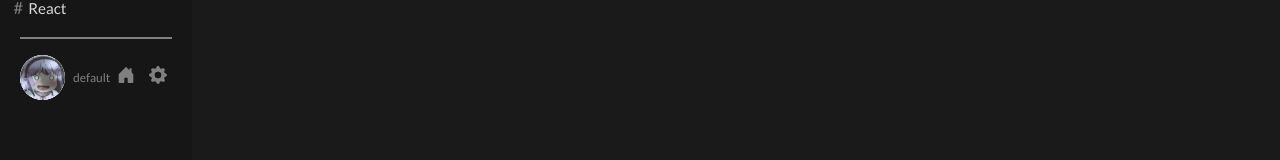
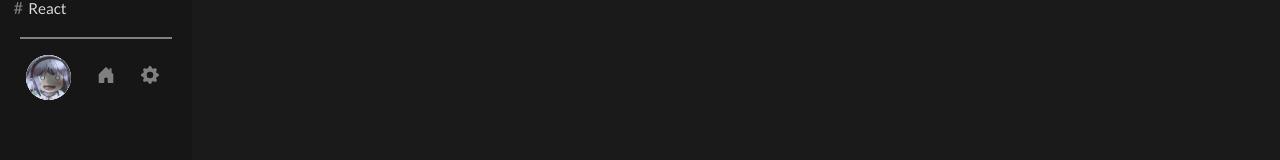
Before and after one commit to vincpinas/TSChat, a React (Create React App) app in the folder Client/: page /chat in a window 1280 px wide. Shown: the part 187-347 px from the top of the page. Built offline with nearby package versions, Linux system fonts and the light colour scheme.

Commit message:
:blue_heart: FINAL COMMIT

```diff
--- a/Client/src/Components/Chat/Chat.tsx
+++ b/Client/src/Components/Chat/Chat.tsx
@@ -77,7 +77,7 @@ const Chat = ({ location, history }: any) => {
 
     return (
         <div className="c-chat">
-            <Sidebar name={name} history={history} trigger={settings} setTrigger={setSettings} profilePic={profilePic}/>
+            <Sidebar name={name} history={history} trigger={settings} setTrigger={setSettings} profilePic={profilePic} socket={socket}/>
             <Settings trigger={settings} setTrigger={setSettings} setProfilePic={setProfilePic}/>
             <div className="chatContainer">
                 <Messages messages={messages}/>
--- a/Client/src/Components/Sidebar/Sidebar.tsx
+++ b/Client/src/Components/Sidebar/Sidebar.tsx
@@ -11,9 +11,10 @@ interface sidebarProps {
     setTrigger?: any;
     profilePic?: any;
     trigger?: boolean;
+    socket?: any;
 }
 
-const Sidebar = ({ name, setTrigger, trigger, profilePic, history }: sidebarProps) => {
+const Sidebar = ({ name, setTrigger, trigger, profilePic, socket, history }: sidebarProps) => {
     return (
         <div className="sidebar">
             <SidebarChannel channelName="Rules" channelLink={`/chat?name=${name}&room=rules`}/>
@@ -21,7 +22,7 @@ const Sidebar = ({ name, setTrigger, trigger, profilePic, history }: sidebarProp
             <SidebarChannel channelName="TypeScript" channelLink={`/chat?name=${name}&room=typescript`}/>
             <SidebarChannel channelName="JavaScript" channelLink={`/chat?name=${name}&room=javascript`}/>
             <SidebarChannel channelName="React" channelLink={`/chat?name=${name}&room=react`}/>
-            <SidebarFooter name={name} history={history} trigger={trigger} setTrigger={setTrigger} profilePic={profilePic}/>
+            <SidebarFooter name={name} history={history} trigger={trigger} setTrigger={setTrigger} profilePic={profilePic} socket={socket}/>
         </div>
     )
 }
--- a/Client/src/Components/Sidebar/SidebarFooter.tsx
+++ b/Client/src/Components/Sidebar/SidebarFooter.tsx
@@ -7,13 +7,15 @@ interface sidebarFooterProps {
     trigger?: boolean;
     setTrigger?: any;
     profilePic?: any;
+    socket?: any;
 }
 
-function SidebarFooter({ name, trigger, setTrigger, profilePic, history }: sidebarFooterProps) {
+function SidebarFooter({ name, trigger, setTrigger, profilePic, socket, history }: sidebarFooterProps) {
     name = name?.toLowerCase();
 
     const [home, setHome] = useState(false);
     const homeSetter = () => setHome(true);
+    const [userRole, setUserRole] = useState('');
 
     useEffect(() => {
         if(home) {
@@ -24,6 +26,12 @@ function SidebarFooter({ name, trigger, setTrigger, profilePic, history }: sideb
 
     const triggerSetter = () => setTrigger(!trigger);
 
+    useEffect(() => {
+        if (socket === undefined) return
+        const roleHandler = (role: string) => setUserRole(role)
+        socket.on('setRole', roleHandler)
+    }, [socket]);
+
     return (
         <div className="SidebarFooter">
             <div className="sfItem sfUser">
@@ -32,7 +40,7 @@ function SidebarFooter({ name, trigger, setTrigger, profilePic, history }: sideb
                 </div>
                 <div className="sfInfo">
                     <span>{name}</span>
-                    <p>default</p>
+                    <p>{userRole}</p>
                 </div>
             </div>
             <button className="sfItem sfButton" onClick={homeSetter}>
```
Also changed, not shown: 1 other file (tests, documents, lock files or other folders).
